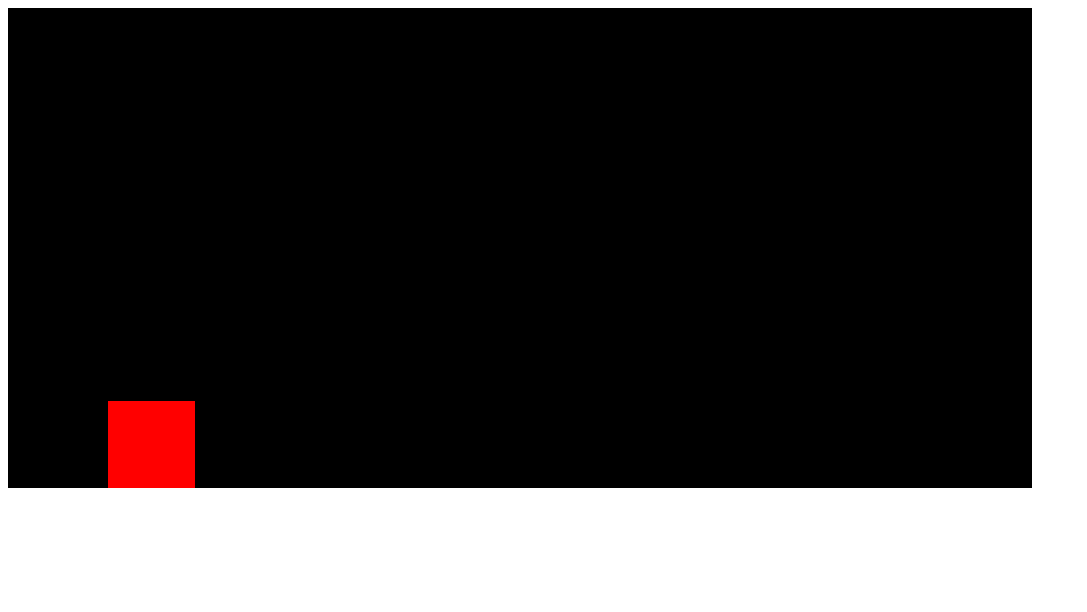
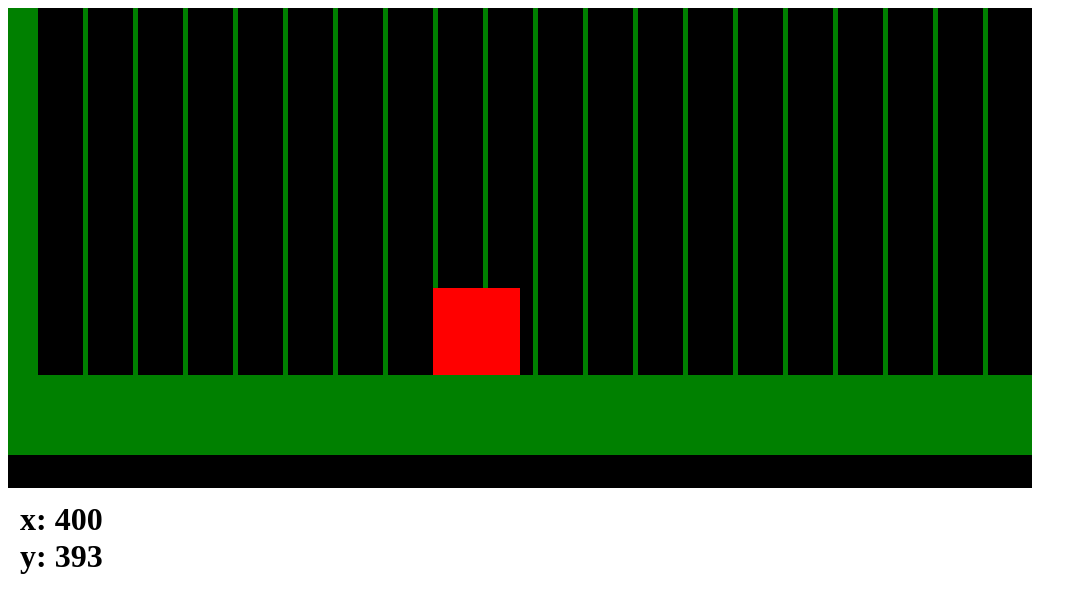
Before and after one commit to colincapurso/Game-Engine-Template, a plain HTML site: page index.html in a window 1280 px wide. Shown: the whole page, without its empty margins (0-1087 px from the left). Drawn offline with Linux system fonts and the light colour scheme.

Commit message:
Added scrolling, removed gamepad

```diff
--- a/index.html
+++ b/index.html
@@ -4,12 +4,11 @@
 </head>
 <body>
 <canvas id="canvas" width="1024" height="480" style="background-color: black;" ></canvas>
-<h1 id="output" style="position:absolute; left:480px; top:20px;">output</h1>
+<h1 id="output" style="position:absolute; left:20px; top:480px;">output</h1>
 <script type="text/javascript" src="js/assetmanager.js"></script>
 <script type="text/javascript" src="js/controls.js"></script>
 <script type="text/javascript" src="js/engine.js"></script>
 <script type="text/javascript" src="js/physicsPlatformer.js"></script>
-<script type="text/javascript" src="js/gamepad.js"></script>
 <script type="text/javascript" src="js/main.js"></script>
 </body>
 </html>
--- a/js/main.js
+++ b/js/main.js
@@ -58,11 +58,11 @@ function Player(x,y){
 	this.update = platformUpdate;
 	this.draw = testDraw;
 	this.clear = ObjClear;
+	this.camera = { x: 512, y: 280 };
 }
 
 // THIS IS FOR TESTING
 function platformUpdate(){
-	gamepadUpdate();
 	setLastPosition(this);
 	// These functions are in physicsPlatformer.js
 	this.setDirection();
@@ -73,10 +73,30 @@ function platformUpdate(){
 	// Move
 	this.x += this.velocity.x;
 	this.y += this.velocity.y;
+	document.getElementById('output').innerHTML = 'x: ' + this.x + '<br/>y: ' + this.y;
 }
 function testDraw(){
+	game.context.clearRect(0,0,1024,480);
+
+	game.context.save();
+	game.context.translate(-this.x + this.camera.x - this.w, -this.y + this.camera.y);
+	for (var i=-50; i < 500; i++){
+		// Background
+		game.context.fillStyle = 'green';
+		game.context.fillRect(i*50, 0, 5, 480);
+	}
+	// Ground
+	game.context.fillStyle = 'green';
+	game.context.fillRect(-2500, 480, 25000, 80);
+	// Wall
+	game.context.fillStyle = 'green';
+	game.context.fillRect(-100, 0, 100, 480);
+	game.context.fillRect(game.width + 1000, 0, 100, 480);
+
 	game.context.fillStyle = 'red';
 	game.context.fillRect(this.x, this.y, this.w, this.h);
+
+	game.context.restore();
 }
 
 ////////////////////////////////////////////////////////////////
@@ -95,7 +115,7 @@ game.init = function(ctx){
 	game.height = canvas.height;
 	game.context = ctx;
 	keyListener();
-	game.addEntity( new Player(100,100) );
+	game.addEntity( new Player(400,300) );
 }
 
 ASSET_MANAGER.downloadAll(function(){
--- a/js/physicsPlatformer.js
+++ b/js/physicsPlatformer.js
@@ -64,9 +64,9 @@ function PhysicsPlatform(){
 		if ( this.x < 0 ){
 			this.velocity.x = 0;
 			this.x = 0;
-		} else if ( this.x > game.width - this.w ){
+		} else if ( this.x > game.width - this.w + 1000 ){
 			this.velocity.x = 0;
-			this.x = game.width - this.w;
+			this.x = game.width - this.w + 1000;
 		}
 		if ( this.y > game.height - this.h ){
 			this.velocity.y = 0;
```
